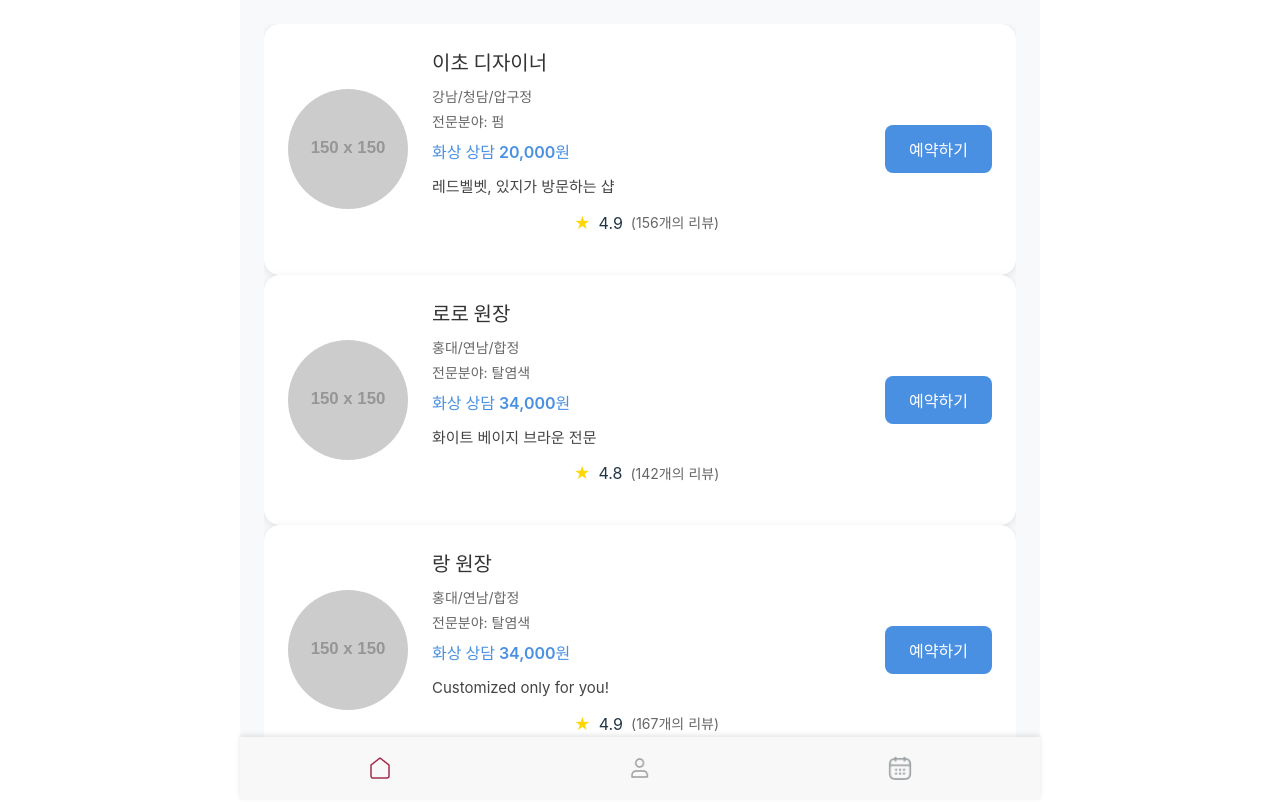
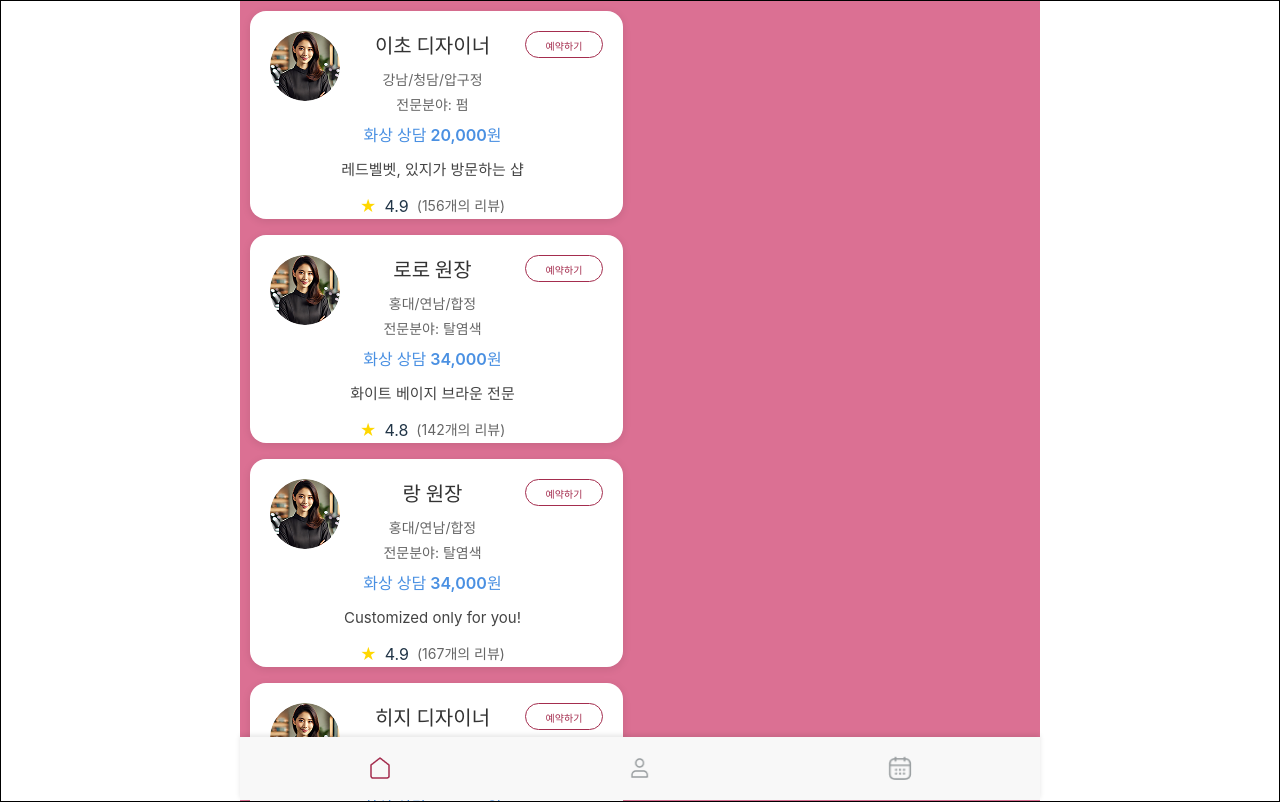
Before and after one commit to Kwondongkyun/Blaybus-Hackathon, a React (Vite) app: page /consulting/1 in a window 1280 px wide. Built offline with nearby package versions, Linux system fonts and the light colour scheme.

Commit message:
design: 디자이너 리스트 스타일 수정

```diff
--- a/src/App.css
+++ b/src/App.css
@@ -2,6 +2,10 @@
   margin: 0;
   padding: 0;
   box-sizing: border-box;
+}
+
+body {
+  border: 1px solid black;
 }
 
 #root {
--- a/src/components/Footer.jsx
+++ b/src/components/Footer.jsx
@@ -12,7 +12,11 @@ const Footer = () => {
         className="footer-button"
         onClick={() => navigate("/main")}
       >
-        <img src={homebtn_red} alt="메인" className="footer-icon" />
+        <img
+          src={homebtn_red}
+          alt="홈 이동"
+          className="footer-icon"
+        />
       </button>
       <button
         className="footer-button"
@@ -20,8 +24,9 @@ const Footer = () => {
       >
         <img
           src={mypagebtn_gray}
-          alt="검색"
+          alt="스타일 고민 수정"
           className="footer-icon"
+          // 블리스 측에서 코딩하는 '스타일 고민'을 수정으로 이동
         />
       </button>
       <button
@@ -30,8 +35,10 @@ const Footer = () => {
       >
         <img
           src={Calendarbtn_gray}
-          alt="캘린더"
+          alt="예약내역조회"
           className="footer-icon"
+          // 예약내역 조회 페이지로 이동
+          // onClick={()=>navigate("/...")}
         />
       </button>
     </div>
--- a/src/pages/DesignerList.jsx
+++ b/src/pages/DesignerList.jsx
@@ -1,5 +1,6 @@
 import { useNavigate, useParams } from "react-router-dom";
 import Footer from "../components/Footer";
+import designer2second from "./../assets/designer_2second.png";
 import "../styles/DesignerList.css";
 
 function DesignerList() {
@@ -237,7 +238,7 @@ function DesignerList() {
               onClick={() => handleDesignerSelect(designer.id)}
             >
               <img
-                src={designer.image}
+                src={designer2second}
                 alt={designer.name}
                 className="designer-image"
               />
--- a/src/styles/DesignerList.css
+++ b/src/styles/DesignerList.css
@@ -1,25 +1,18 @@
 .designer-container {
   display: flex;
   flex-direction: column;
-  padding: 24px;
+  /* padding: 24px; */
   max-width: 800px;
   margin: 0 auto;
   min-height: 100vh;
-  background-color: #f8f9fa;
+  background-color: palevioletred;
   height: 100vh;
-}
-
-.designer-title {
-  text-align: center;
-  color: #333;
-  font-size: 24px;
-  margin-bottom: 32px;
-  font-weight: 600;
 }
 
 .designer-list {
   flex: 1;
   overflow-y: auto;
+  padding: 10px;
 }
 
 .designer-card {
@@ -28,9 +21,12 @@
   padding: 20px;
   box-shadow: 0 2px 8px rgba(0, 0, 0, 0.1);
   display: flex;
-  flex-direction: column;
+  /* flex-direction: column; */
   cursor: pointer;
   transition: transform 0.2s;
+  margin-bottom: 16px;
+  width: 373px; /* 고정 너비 */
+  height: 208px; /* 고정 높이 */
 }
 
 .designer-card:hover {
@@ -38,8 +34,8 @@
 }
 
 .designer-image {
-  width: 120px;
-  height: 120px;
+  width: 70px;
+  height: 70px;
   border-radius: 60px;
   object-fit: cover;
   margin: 0 auto 16px;
@@ -47,6 +43,7 @@
 
 .designer-info {
   flex: 1;
+  text-align: center;
 }
 
 .designer-info h2 {
@@ -90,86 +87,23 @@
 }
 
 .select-designer-button {
-  background-color: #4a90e2;
-  color: white;
-  border: none;
-  border-radius: 8px;
-  padding: 12px;
-  font-size: 16px;
-  font-weight: 500;
+  background-color: rgba(255, 255, 255, 0.2);
+  color: #a42d4e;
+  border: 1px solid #a42d4e;
+  border-radius: 48px;
+  /* padding: 16px 19px 16px 20px; */
+  font-size: 10px;
+  font-weight: bold;
   cursor: pointer;
-  transition: background-color 0.2s;
-  width: 100%;
+  transition: background-color 5ms;
+  width: 78px;
+  height: 27px;
 }
 
 .select-designer-button:hover {
   background-color: #357abd;
 }
 
-/* 태블릿 이상 화면 */
-@media (min-width: 768px) {
-  .designer-card {
-    flex-direction: row;
-    align-items: center;
-    gap: 24px;
-    padding: 24px;
-  }
-
-  .designer-image {
-    margin: 0;
-  }
-
-  .designer-info {
-    text-align: left;
-  }
-
-  .designer-info h2,
-  .experience,
-  .specialty,
-  .description,
-  .rating {
-    text-align: left;
-  }
-
-  .select-designer-button {
-    width: auto;
-    padding: 12px 24px;
-  }
-}
-
-/* 다크 모드 */
-@media (prefers-color-scheme: dark) {
-  .designer-container {
-    background-color: #1a1a1a;
-  }
-
-  .designer-title {
-    color: #ffffff;
-  }
-
-  .designer-card {
-    background-color: #2a2a2a;
-  }
-
-  .designer-info h2 {
-    color: #ffffff;
-  }
-
-  .experience,
-  .specialty {
-    color: #b0b0b0;
-  }
-
-  .description {
-    color: #cccccc;
-  }
-
-  .review-count {
-    color: #b0b0b0;
-  }
-}
-
-/* 기존 CSS에 추가 */
 .area {
   color: #666;
   font-size: 14px;
@@ -184,34 +118,3 @@
   margin: 8px 0;
   text-align: center;
 }
-
-@media (min-width: 768px) {
-  .area,
-  .price {
-    text-align: left;
-  }
-}
-
-/* 폰 크기(393x852)에 맞춘 스타일 */
-@media (max-width: 393px) {
-  .designer-container {
-    padding: 16px;
-  }
-
-  .designer-card {
-    padding: 16px;
-  }
-
-  .designer-info h2 {
-    font-size: 18px;
-  }
-
-  .description {
-    font-size: 14px;
-  }
-
-  .select-designer-button {
-    padding: 10px;
-    font-size: 14px;
-  }
-}
```
Also changed, not shown: src/assets/designer_2second.png (added).
